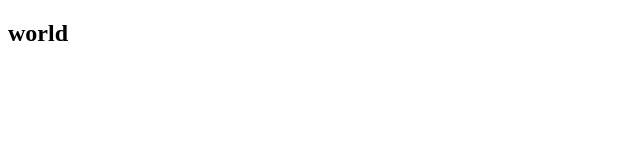
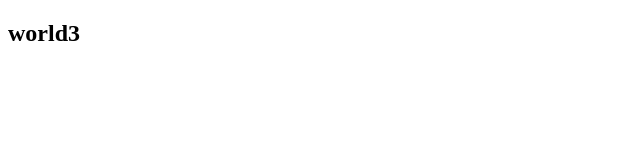
Before and after one commit to ggoya0820/test, a plain HTML site: page index.html in a window 1280 px wide. Shown: the full height of the page, 0-640 px from the left. Drawn offline with Linux system fonts and the light colour scheme.

Commit message:
[MOD] 인덱스 숫자 변경

```diff
--- a/index.html
+++ b/index.html
@@ -7,6 +7,6 @@
     <title>Document</title>
 </head>
 <body>
-    <h2>world</h2>
+    <h2>world3</h2>
 </body>
 </html>
```
